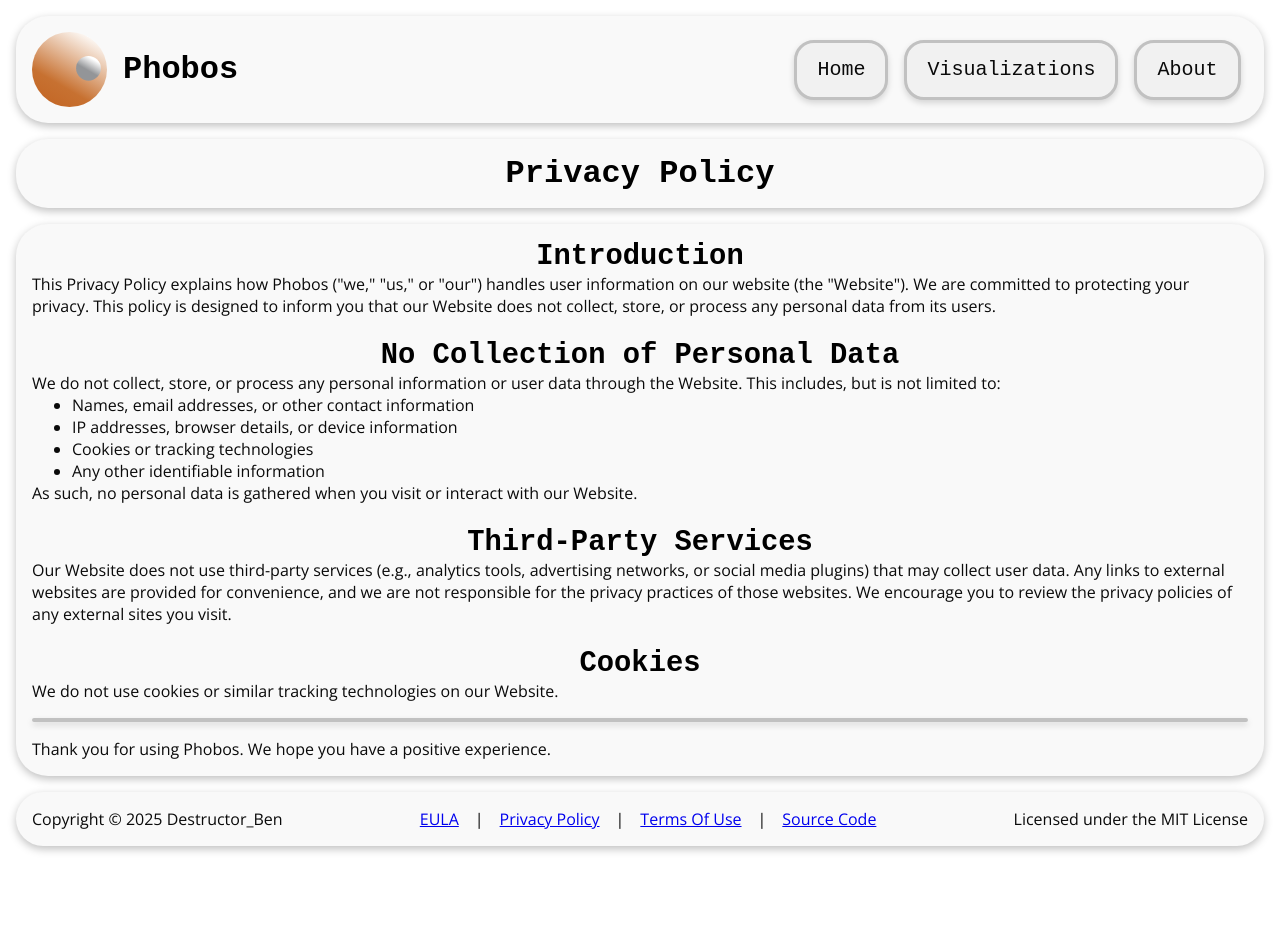
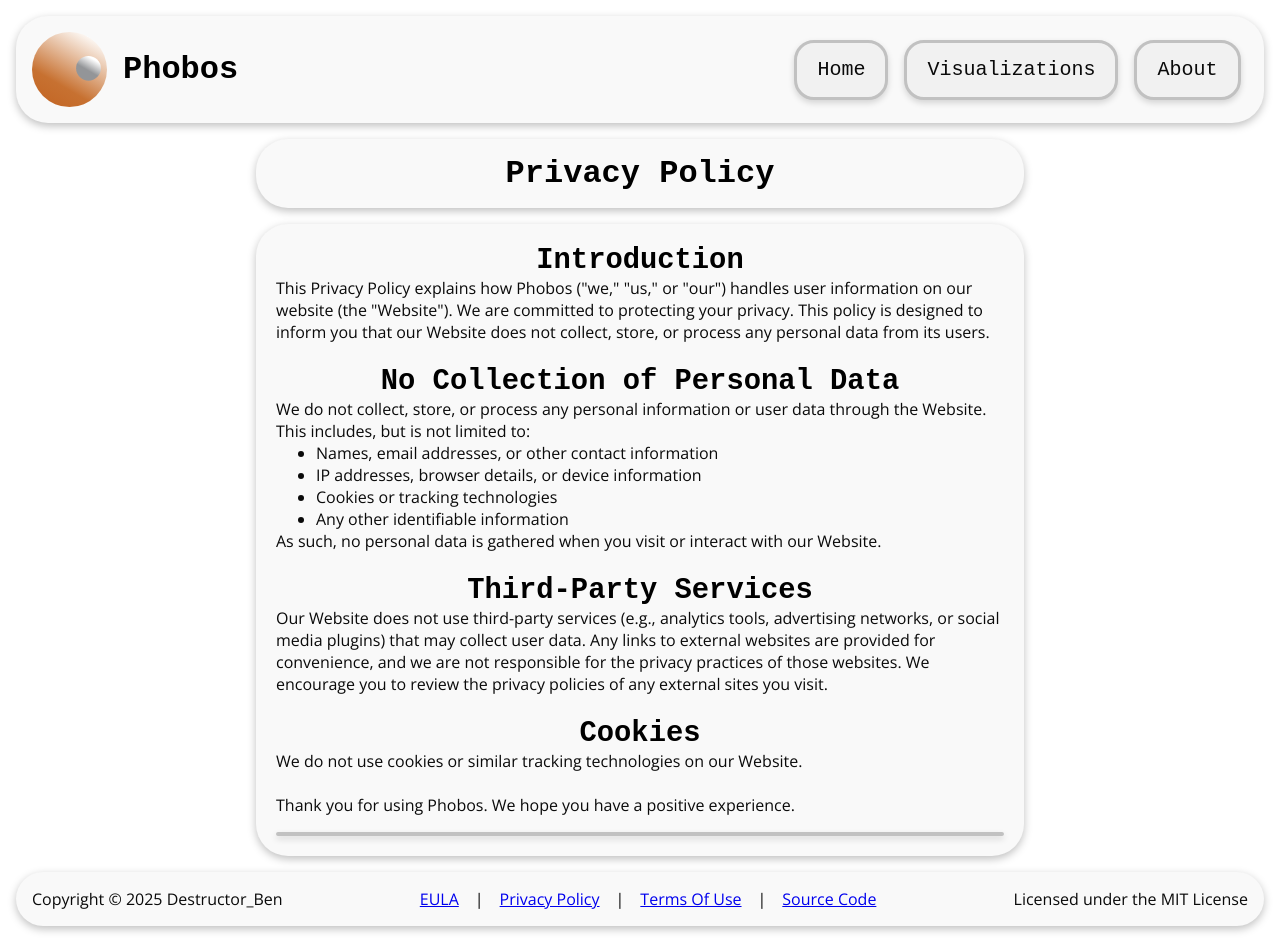
Before and after one commit to Destructor-Ben/L3COSC-Maths-Website, a SvelteKit app: page /about/privacy-policy in a window 1280 px wide. Before the commit the page ends 862 px from the top, so only its background shows below. Built offline with nearby package versions, Linux system fonts and the light colour scheme; a web font is replaced by a local one.

Commit message:
Updated about pages

```diff
--- a/src/routes/about/+page.svelte
+++ b/src/routes/about/+page.svelte
@@ -1,18 +1,8 @@
-<svelte:head>
-  <title>Phobos - About</title>
-</svelte:head>
+<script>
+  import AboutPageTemplate from "./AboutPageTemplate.svelte";
+</script>
 
-<!--
-  A container is needed since we want the content to have a gap, but we can't set it on <main>
-  without messing with other pages.
- -->
-<div class="container">
-  <div class="mg heading">
-    <h1>About</h1>
-  </div>
-
-  <div class="mg about">
-    <div>
+<AboutPageTemplate title="About">
   <p>
     Phobos is an online maths visualization tool created by Destructor_Ben,
     intended for use by Maths students in New Zealand studying NCEA or at university.
@@ -39,40 +29,4 @@
     Phobos was also initially created as a project for the Level 3 Computer Science course at my school,
     though I have plans to continue developing it and make it more than just a school project.
   </p>
-
-      <hr />
-    </div>
-  </div>
-</div>
-
-<style>
-  .container {
-    /* Grow to fill the parent container */
-    flex: 1;
-
-    /* Set flex styles, including gap (which can't be set on <main> without messing with other pages) */
-    display: flex;
-    flex-direction: column;
-    align-items: center;
-    justify-content: center;
-    gap: 1em;
-  }
-
-  .heading {
-    /* Text being too wide makes it hard to read */
-    width: var(--article-width);
-  }
-
-  .about {
-    /* Text being too wide makes it hard to read */
-    width: var(--article-width);
-
-    /* Text requires a larger amount of padding to look nice */
-    padding: var(--article-padding);
-
-    /* Fixes the horizontal rule adding making the div seem too large */
-    hr {
-      margin-bottom: 0;
-    }
-  }
-</style>
+</AboutPageTemplate>
--- /dev/null
+++ b/src/routes/about/AboutPageTemplate.svelte
@@ -0,0 +1,65 @@
+<script lang="ts">
+  import type { Snippet } from "svelte";
+
+  // This component isn't a layout because we need to be able to pass in props
+  interface Props {
+    children: Snippet;
+    title: string;
+  }
+
+  let { children, title }: Props = $props();
+</script>
+
+<svelte:head>
+  <title>Phobos - {title}</title>
+</svelte:head>
+
+<!--
+  A container is needed since we want the content to have a gap, but we can't set it on <main>
+  without messing with other pages.
+ -->
+<div class="container">
+  <div class="mg heading">
+    <h1>{title}</h1>
+  </div>
+
+  <div class="mg content">
+    <div>
+      <!-- Content goes here -->
+      {@render children()}
+      <hr />
+    </div>
+  </div>
+</div>
+
+<style>
+  .container {
+    /* Grow to fill the parent container */
+    flex: 1;
+
+    /* Set flex styles, including gap (which can't be set on <main> without messing with other pages) */
+    display: flex;
+    flex-direction: column;
+    align-items: center;
+    justify-content: center;
+    gap: 1em;
+  }
+
+  .heading {
+    /* Text being too wide makes it hard to read */
+    width: var(--article-width);
+  }
+
+  .content {
+    /* Text being too wide makes it hard to read */
+    width: var(--article-width);
+
+    /* Text requires a larger amount of padding to look nice */
+    padding: var(--article-padding);
+
+    /* Fixes the horizontal rule adding making the div seem too large */
+    hr {
+      margin-bottom: 0;
+    }
+  }
+</style>
--- a/src/routes/about/eula/+page.svelte
+++ b/src/routes/about/eula/+page.svelte
@@ -1,13 +1,8 @@
-<svelte:head>
-  <title>Phobos - EULA</title>
-</svelte:head>
+<script>
+  import AboutPageTemplate from "../AboutPageTemplate.svelte";
+</script>
 
-<div class="container">
-  <div class="mg">
-    <h1>EULA</h1>
-  </div>
-
-  <div class="mg">
+<AboutPageTemplate title="EULA">
   <h2>1. Introduction</h2>
   <p>This End User License Agreement ("EULA") governs your use of the software provided by Destructor_Ben through Phobos (the "Website"), including any updates or modifications (collectively, the "Software"). By downloading, installing, or using the Software, you agree to be bound by this EULA. If you do not agree with this EULA, do not use the Software.</p>
 
@@ -43,17 +38,6 @@
   <h2>8. Governing Law</h2>
   <p>This EULA is governed by and construed in accordance with the laws of New Zealand, without regard to its conflict of law principles.</p>
 
-    <hr>
+  <br />
   <p>Thank you for using Phobos. We hope you have a positive experience.</p>
-  </div>
-</div>
-
-<style>
-  .container {
-    display: flex;
-    flex-direction: column;
-    align-items: stretch;
-    justify-content: center;
-    gap: 1em;
-  }
-</style>
+</AboutPageTemplate>
--- a/src/routes/about/privacy-policy/+page.svelte
+++ b/src/routes/about/privacy-policy/+page.svelte
@@ -1,13 +1,8 @@
-<svelte:head>
-  <title>Phobos - Privacy Policy</title>
-</svelte:head>
+<script>
+  import AboutPageTemplate from "../AboutPageTemplate.svelte";
+</script>
 
-<div class="container">
-  <div class="mg">
-    <h1>Privacy Policy</h1>
-  </div>
-
-  <div class="mg">
+<AboutPageTemplate title="Privacy Policy">
   <h2>Introduction</h2>
   <p>This Privacy Policy explains how Phobos ("we," "us," or "our") handles user information on our website (the "Website"). We are committed to protecting your privacy. This policy is designed to inform you that our Website does not collect, store, or process any personal data from its users.</p>
 
@@ -30,17 +25,6 @@
   <h2>Cookies</h2>
   <p>We do not use cookies or similar tracking technologies on our Website.</p>
 
-    <hr>
+  <br />
   <p>Thank you for using Phobos. We hope you have a positive experience.</p>
-  </div>
-</div>
-
-<style>
-  .container {
-    display: flex;
-    flex-direction: column;
-    align-items: stretch;
-    justify-content: center;
-    gap: 1em;
-  }
-</style>
+</AboutPageTemplate>
--- a/src/routes/about/terms-of-use/+page.svelte
+++ b/src/routes/about/terms-of-use/+page.svelte
@@ -1,13 +1,8 @@
-<svelte:head>
-  <title>Phobos - Terms of Use</title>
-</svelte:head>
+<script>
+  import AboutPageTemplate from "../AboutPageTemplate.svelte";
+</script>
 
-<div class="container">
-  <div class="mg">
-    <h1>Terms of Use</h1>
-  </div>
-
-  <div class="mg">
+<AboutPageTemplate title="Terms of Use">
   <h2>1. Introduction</h2>
   <p>Welcome to Phobos (the "Website"). These Terms of Service ("Terms") govern your access to and use of the Website and any services or content provided through it (collectively, the "Services"). By accessing or using the Website, you agree to be bound by these Terms. If you do not agree with these Terms, please do not use the Website.</p>
 
@@ -49,17 +44,6 @@
   <h2>9. Governing Law</h2>
   <p>These Terms are governed by and construed in accordance with the laws of New Zealand, without regard to its conflict of law principles.</p>
 
-    <hr>
+  <br />
   <p>Thank you for using Phobos. We hope you have a positive experience.</p>
-  </div>
-</div>
-
-<style>
-  .container {
-    display: flex;
-    flex-direction: column;
-    align-items: stretch;
-    justify-content: center;
-    gap: 1em;
-  }
-</style>
+</AboutPageTemplate>
```
Lines whose indentation alone changed are shown as unchanged.
